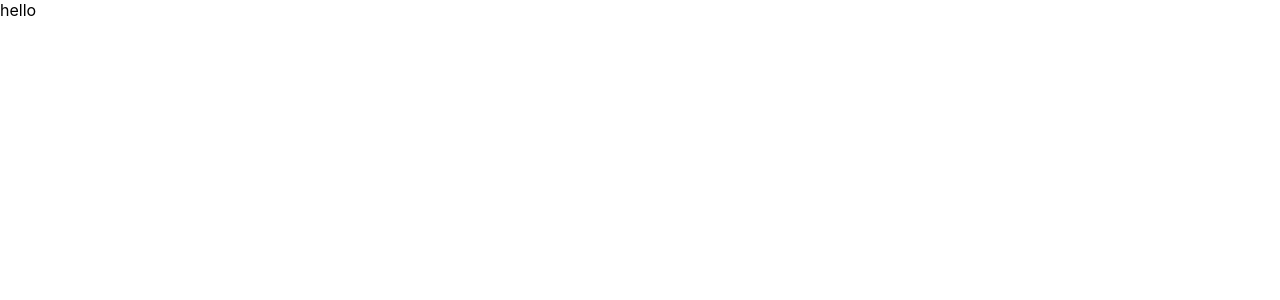
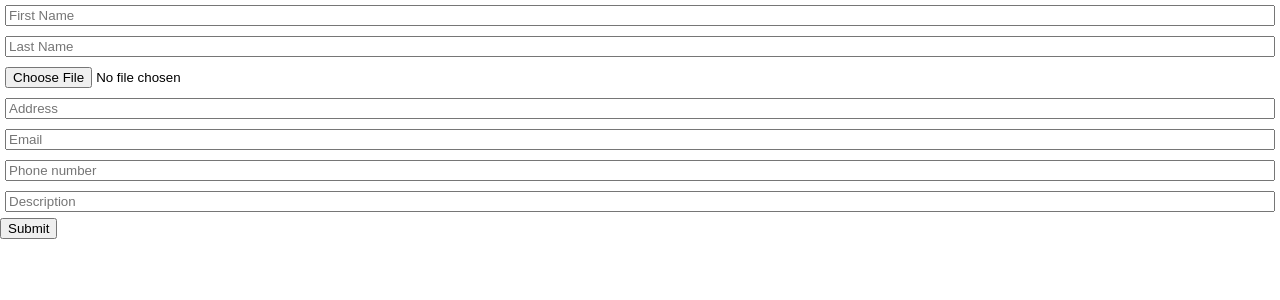
Before and after one commit to andrea-maiolo/cv-app, a React (Create React App) app: page / in a window 1280 px wide. Shown: the top 300 px of the page. Built offline with nearby package versions, Linux system fonts and the light colour scheme.

Commit message:
added personal info section

```diff
--- a/src/App.js
+++ b/src/App.js
@@ -1,9 +1,32 @@
 import React from 'react';
+import PersonalInfo from './components/PersonalInfo'
 
 function App() {
+
+  const [personal, setPersonal] = React.useState({})
+
+  const handleSubmit= function(e){
+    e.preventDefault();
+    console.log(personal)
+  }
+
+  const handleInputChange= function(e){
+    let name = e.target.name;
+    let value = e.target.value;
+    setPersonal(prevState => {
+      return{
+        ...prevState,
+        [name]:value
+      }
+    })
+  }
+
   return (
     <div className="App">
-      hello
+      <form>
+        <PersonalInfo onChange={handleInputChange} personal={personal}/>
+        <button type="submit" onClick={handleSubmit}>Submit</button>
+      </form>
     </div>
   );
 }
--- /dev/null
+++ b/src/components/PersonalInfo.js
@@ -0,0 +1,22 @@
+import React, {Component, useState, useEffect} from 'react';
+
+class PersonalInfo extends Component {
+    constructor(props) {
+        super(props);
+    }
+    render() {
+      return (
+        <div className="personalDiv">
+            <input onChange={this.props.onChange} type="text" className="personalInput" placeholder="First Name" name="firstName" required></input>
+            <input onChange={this.props.onChange} type="text" className="personalInput" placeholder="Last Name" name="lastName" required></input>
+            <input type="file" className="personalInput" name="photo" accept="image/png, image/jpeg"></input>
+            <input onChange={this.props.onChange} type="text" className="personalInput" placeholder="Address" name="address"></input>
+            <input onChange={this.props.onChange} type="email" className="personalInput" placeholder="Email" name="email" required></input>
+            <input onChange={this.props.onChange} type="text" className="personalInput" placeholder="Phone number" name="phoneNumber" required></input>
+            <input onChange={this.props.onChange} type="text" className="personalInput" placeholder="Description" name="description"></input>
+        </div>
+      )
+    }
+}
+
+export default PersonalInfo;
--- a/src/index.css
+++ b/src/index.css
@@ -11,3 +11,12 @@ code {
   font-family: source-code-pro, Menlo, Monaco, Consolas, 'Courier New',
     monospace;
 }
+
+.personalDiv{
+  display: flex;
+  flex-direction: column;
+}
+
+.personalInput{
+  margin:5px
+}
```
